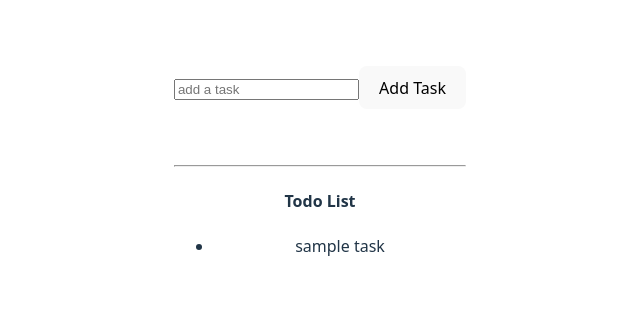
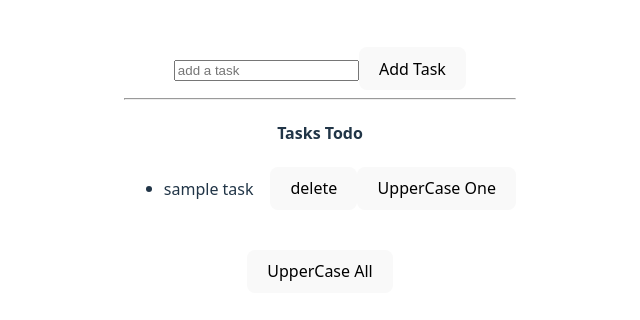
Before and after one commit to vaibhavic330-code/basic-react-app, a React (Vite) app: page / in a window 1280 px wide. Shown: the part 230-550 px from the top of the page, without its empty margins (320-960 px from the left). Built offline with nearby package versions, Linux system fonts and the light colour scheme; the HTML template or start-up script is replaced by a standard one.

Commit message:
updated  Todolist  file

```diff
--- a/src/TodoList.jsx
+++ b/src/TodoList.jsx
@@ -1,38 +1,77 @@
 import { useState } from "react";
 import { v4 as uuidv4 } from 'uuid';
 
-export default function TodoList(){
-    let [todos, setTodos]= useState([{ task: "sample task", id: uuidv4()}]);
-    let [newTodo, setNewTodo]= useState("");
+export default function TodoList() {
+  let [todos, setTodos] = useState([{ task: "sample task", id: uuidv4() }]);
+  let [newTodo, setNewTodo] = useState("");
 
-    let addNewTask =() => {
-    setTodos([...todos, {task: newTodo, id: uuidv4()}]);
+  let addNewTask = () => {
+    setTodos((prevTodos) => {
+      return [...prevTodos, { task: newTodo, id: uuidv4() }];
+    });
     setNewTodo("");
-    }
+  };
 
-    let updaTodoValue = (event) =>{
-    // console.log(event.target.value);
+  let updaTodoValue = (event) => {
     setNewTodo(event.target.value);
   };
 
+  let deleteTodo = (id) => {
+    setTodos((prevTodos) => todos.filter((prevTodos) => prevTodos.id !== id));
+  };
+
+  let upperCaseAll = () =>{
+    setTodos( (prevTodos) => (
+    prevTodos.map((todo)=>{
+        return{
+         ...todo,
+         task: todo.task.toUpperCase(),
+        };
+        // console.log(newArr);
+    })
+   )
+  )};
+
+
+  let UpperCaseOne = (id) =>{
+    setTodos( (prevTodos) => (
+     prevTodos.map((todo)=>{
+        if(todo.id == id){
+         return{
+         ...todo,
+         task: todo.task.toUpperCase(),
+        };
+        }else{
+         return todo;
+        }
+
+        // console.log(newArr);
+    })
+   )
+  )}
   return (
     <div>
-        <input placeholder="add a task " value={newTodo} onChange={updaTodoValue}></input>
-        <button onClick={addNewTask}>Add Task </button>
-        <br></br>
-        <br></br>
-         <br></br>
+      <input
+        placeholder="add a task"
+        value={newTodo}
+        onChange={updaTodoValue}
+      />
+      <button onClick={addNewTask}>Add Task</button>
 
-         <hr></hr>
-        <h4>Todo List </h4>
+      <hr />
+      <h4>Tasks Todo</h4>
       <ul>
-            {
-                todos.map((todo)=>(
-
-                    <li key={todo.id}>{todo.task}</li>
+        {todos.map((todo) => (
+          <li key={todo.id}>
+            <span>{todo.task}</span>
+            &nbsp;&nbsp;&nbsp;&nbsp;
+            <button onClick={() => deleteTodo(todo.id)}>delete</button>
+             <button onClick={() => UpperCaseOne(todo.id)}>UpperCase One</button>
+          </li>
         ))}
       </ul>
-
+      <br></br>
+      <button onClick={upperCaseAll}>UpperCase All</button>
     </div>
   );
 }
```
Lines whose indentation alone changed are shown as unchanged.
